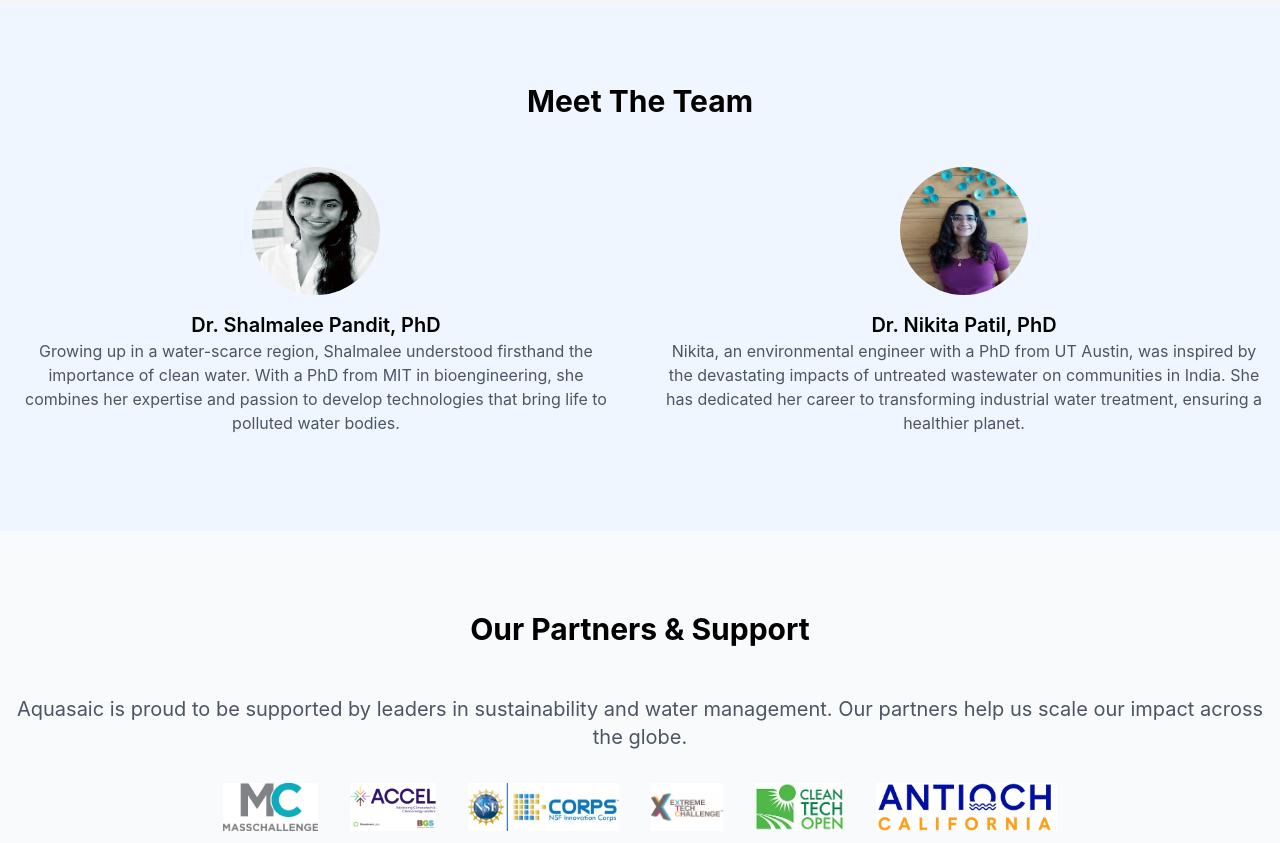
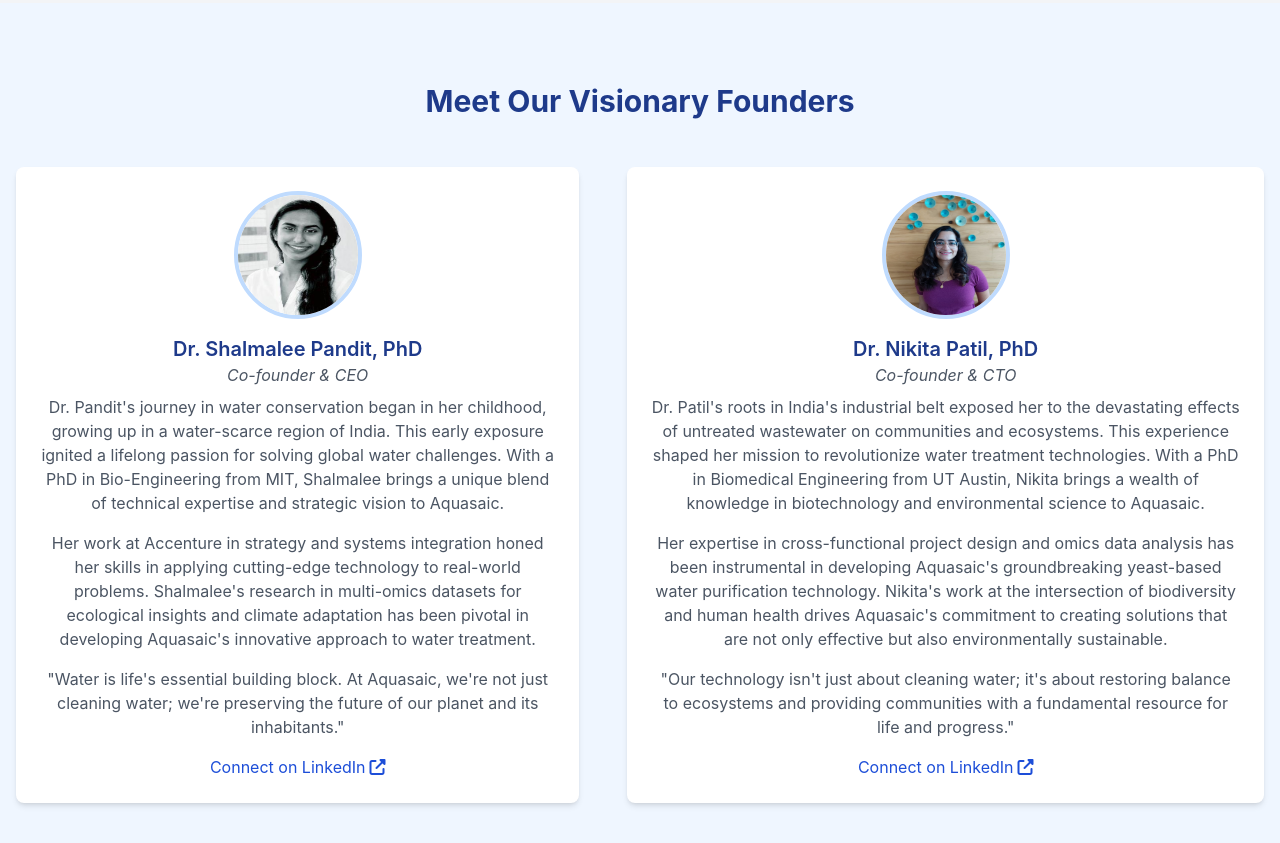
Before and after one commit to aquasaic/website, a plain HTML site: page index.html in a window 1280 px wide. Shown: the part 1697-2540 px from the top of the page. Drawn offline with nearby package versions, Linux system fonts and the light colour scheme.

Commit message:
Update index.html

```diff
--- a/index.html
+++ b/index.html
@@ -67,19 +67,44 @@
 </section>
 
 <!-- Founders Section with Personal Stories -->
-<section id="team" class="py-20 bg-blue-50">
+<!-- Founders Story -->
+<section id="founders" class="py-20 bg-blue-50">
     <div class="container mx-auto px-4">
-        <h2 class="text-3xl font-bold text-center mb-12">Meet The Team</h2>
-        <div class="grid grid-cols-1 md:grid-cols-2 gap-12">
-            <div class="text-center">
-                <img src="Shalmalee.png" alt="Shalmalee Pandit" class="w-32 h-32 rounded-full mx-auto mb-4">
-                <h3 class="text-xl font-semibold">Dr. Shalmalee Pandit, PhD</h3>
-                <p class="text-gray-600 mb-4">Growing up in a water-scarce region, Shalmalee understood firsthand the importance of clean water. With a PhD from MIT in bioengineering, she combines her expertise and passion to develop technologies that bring life to polluted water bodies.</p>
+        <h2 class="text-3xl font-bold text-center mb-12 text-blue-900">Meet Our Visionary Founders</h2>
+        <div class="flex flex-col md:flex-row justify-center space-y-8 md:space-y-0 md:space-x-12">
+            <div class="text-center bg-white p-6 rounded-lg shadow-md hover:shadow-xl transition-shadow">
+                <img src="Shalmalee.png" alt="Shalmalee Pandit" class="w-32 h-32 rounded-full mx-auto mb-4 border-4 border-blue-200">
+                <h3 class="text-xl font-semibold text-blue-900">Dr. Shalmalee Pandit, PhD</h3>
+                <p class="text-gray-600 mb-2 italic">Co-founder & CEO</p>
+                <p class="text-gray-600 mb-4">
+                    Dr. Pandit's journey in water conservation began in her childhood, growing up in a water-scarce region of India. This early exposure ignited a lifelong passion for solving global water challenges. With a PhD in Bio-Engineering from MIT, Shalmalee brings a unique blend of technical expertise and strategic vision to Aquasaic.
+                </p>
+                <p class="text-gray-600 mb-4">
+                    Her work at Accenture in strategy and systems integration honed her skills in applying cutting-edge technology to real-world problems. Shalmalee's research in multi-omics datasets for ecological insights and climate adaptation has been pivotal in developing Aquasaic's innovative approach to water treatment.
+                </p>
+                <p class="text-gray-600 mb-4">
+                    "Water is life's essential building block. At Aquasaic, we're not just cleaning water; we're preserving the future of our planet and its inhabitants."
+                </p>
+                <a href="https://www.linkedin.com/in/shalmaleepandit/" target="_blank" rel="noopener noreferrer" class="text-blue-700 hover:underline inline-flex items-center">
+                    Connect on LinkedIn <i class="fas fa-external-link-alt ml-1"></i>
+                </a>
             </div>
-            <div class="text-center">
-                <img src="Nikita.jpeg" alt="Nikita Patil" class="w-32 h-32 rounded-full mx-auto mb-4">
-                <h3 class="text-xl font-semibold">Dr. Nikita Patil, PhD</h3>
-                <p class="text-gray-600 mb-4">Nikita, an environmental engineer with a PhD from UT Austin, was inspired by the devastating impacts of untreated wastewater on communities in India. She has dedicated her career to transforming industrial water treatment, ensuring a healthier planet.</p>
+            <div class="text-center bg-white p-6 rounded-lg shadow-md hover:shadow-xl transition-shadow">
+                <img src="Nikita.jpeg" alt="Nikita Patil" class="w-32 h-32 rounded-full mx-auto mb-4 border-4 border-blue-200">
+                <h3 class="text-xl font-semibold text-blue-900">Dr. Nikita Patil, PhD</h3>
+                <p class="text-gray-600 mb-2 italic">Co-founder & CTO</p>
+                <p class="text-gray-600 mb-4">
+                    Dr. Patil's roots in India's industrial belt exposed her to the devastating effects of untreated wastewater on communities and ecosystems. This experience shaped her mission to revolutionize water treatment technologies. With a PhD in Biomedical Engineering from UT Austin, Nikita brings a wealth of knowledge in biotechnology and environmental science to Aquasaic.
+                </p>
+                <p class="text-gray-600 mb-4">
+                    Her expertise in cross-functional project design and omics data analysis has been instrumental in developing Aquasaic's groundbreaking yeast-based water purification technology. Nikita's work at the intersection of biodiversity and human health drives Aquasaic's commitment to creating solutions that are not only effective but also environmentally sustainable.
+                </p>
+                <p class="text-gray-600 mb-4">
+                    "Our technology isn't just about cleaning water; it's about restoring balance to ecosystems and providing communities with a fundamental resource for life and progress."
+                </p>
+                <a href="https://www.linkedin.com/in/nikita-patil-phd-732288127/" target="_blank" rel="noopener noreferrer" class="text-blue-700 hover:underline inline-flex items-center">
+                    Connect on LinkedIn <i class="fas fa-external-link-alt ml-1"></i>
+                </a>
             </div>
         </div>
     </div>
```
